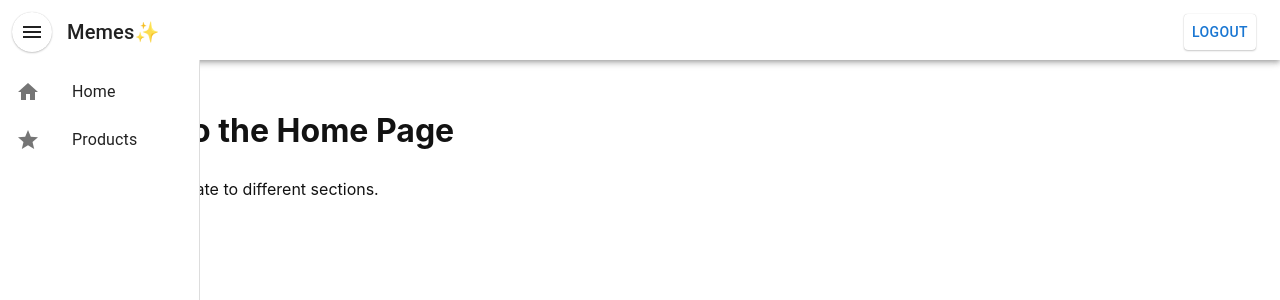
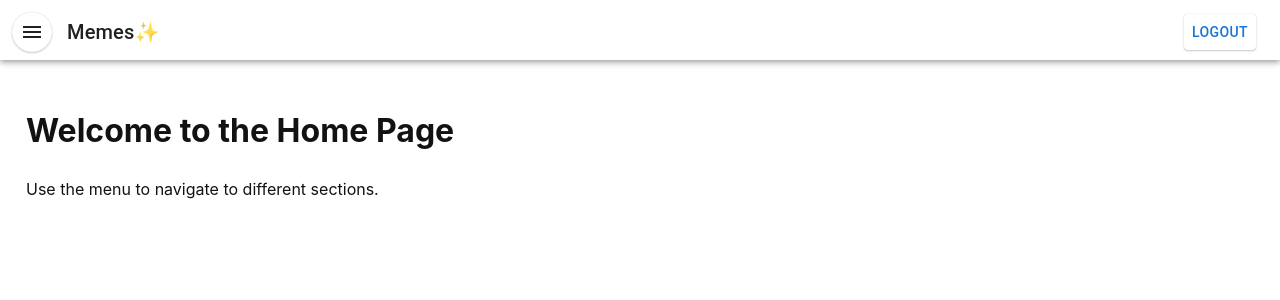
Before and after one commit to protobon/react-util, a React (Vite) app: page / in a window 1280 px wide. Shown: the top 300 px of the page. Built offline with nearby package versions, Linux system fonts and the light colour scheme.

Commit message:
sidebar visible default false

```diff
--- a/src/components/Layout/index.tsx
+++ b/src/components/Layout/index.tsx
@@ -6,7 +6,7 @@ import { Navbar } from '../../common/components';
 
 
 export default function Layout() {
-  const [sidebarVisible, setSidebarVisible] = React.useState(true);
+  const [sidebarVisible, setSidebarVisible] = React.useState(false);
 
   const toggleSidebar = () => {
     setSidebarVisible(!sidebarVisible);
```
